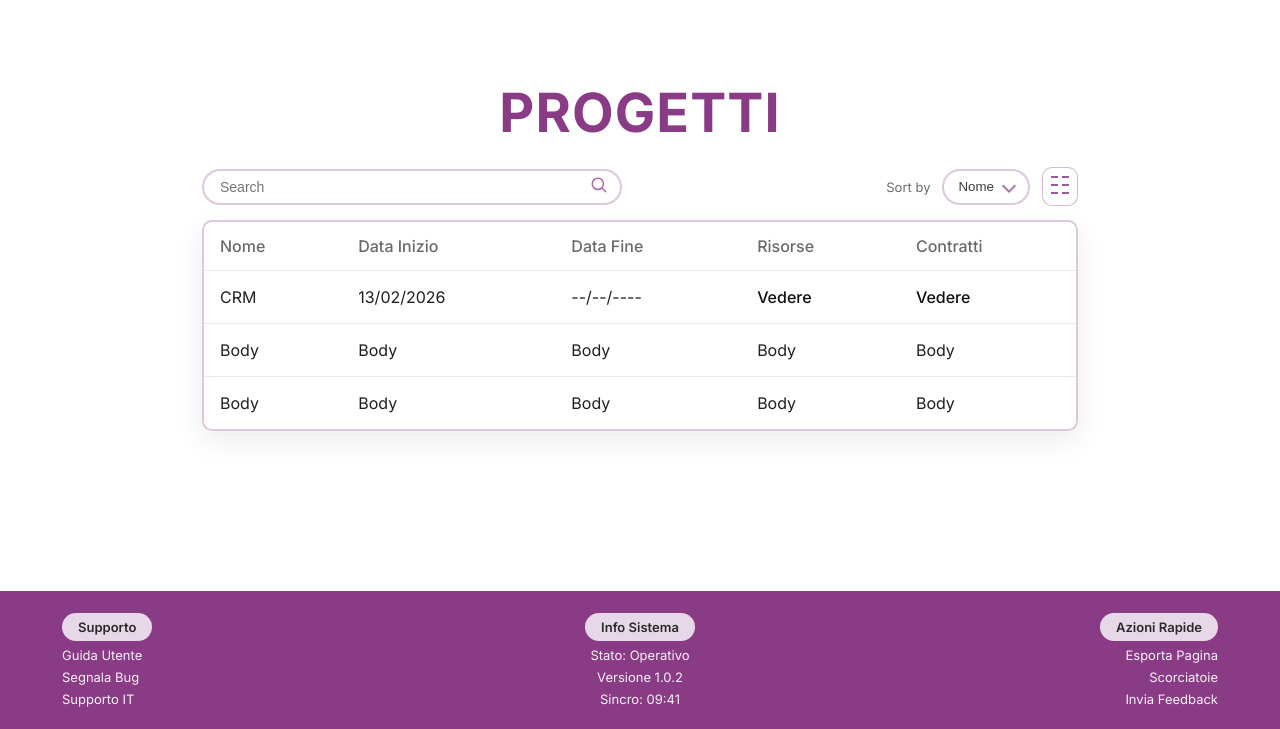
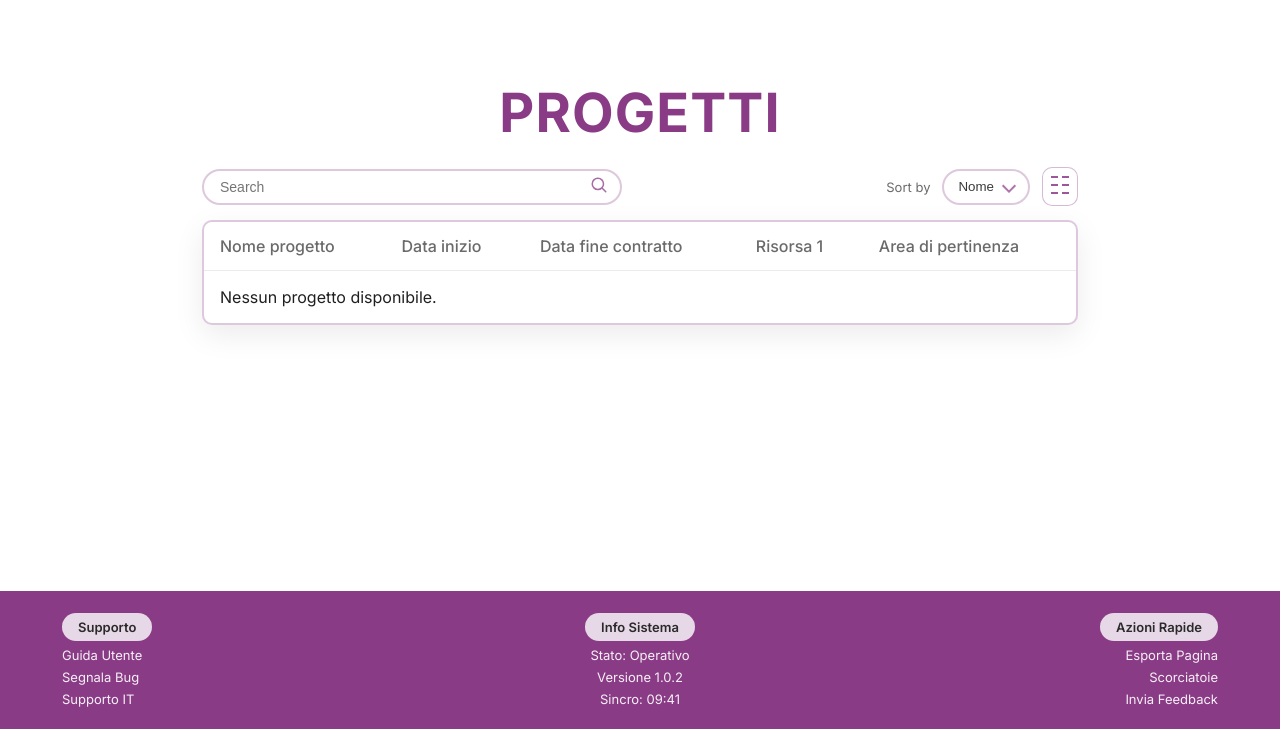
Before and after one commit to JesapIt/jesap-CRM, a Django app: page /progetti/ in a window 1280 px wide. Shown: the part 71-800 px from the top of the page. Run offline with Django 5.2, Linux system fonts and the light colour scheme.

Commit message:
refactor: Update project table structure in progetti.html to display dynamic project data and improve accessibility

```diff
--- a/dashboard/templates/dashboard/pages/progetti.html
+++ b/dashboard/templates/dashboard/pages/progetti.html
@@ -35,35 +35,27 @@
       <table class="table">
         <thead>
           <tr>
-            <th>Nome</th>
-            <th>Data Inizio</th>
-            <th>Data Fine</th>
-            <th>Risorse</th>
-            <th>Contratti</th>
+            <th>Nome progetto</th>
+            <th>Data inizio</th>
+            <th>Data fine contratto</th>
+            <th>Risorsa 1</th>
+            <th>Area di pertinenza</th>
           </tr>
         </thead>
         <tbody>
-          <tr>
-            <td>CRM</td>
-            <td>13/02/2026</td>
-            <td>--/--/----</td>
-            <td><a class="table__link" href="#">Vedere</a></td>
-            <td><a class="table__link" href="#">Vedere</a></td>
-          </tr>
-          <tr>
-            <td>Body</td>
-            <td>Body</td>
-            <td>Body</td>
-            <td>Body</td>
-            <td>Body</td>
-          </tr>
-          <tr>
-            <td>Body</td>
-            <td>Body</td>
-            <td>Body</td>
-            <td>Body</td>
-            <td>Body</td>
-          </tr>
+          {% for progetto in progetti %}
+            <tr>
+              <td>{{ progetto.nome_progetto }}</td>
+              <td>{{ progetto.data_inizio }}</td>
+              <td>{{ progetto.data_fine_contratto }}</td>
+              <td>{{ progetto.risorsa_1 }}</td>
+              <td>{{ progetto.area_di_pertinenza }}</td>
+            </tr>
+          {% empty %}
+            <tr>
+              <td colspan="5">Nessun progetto disponibile.</td>
+            </tr>
+          {% endfor %}
         </tbody>
       </table>
     </div>
```
